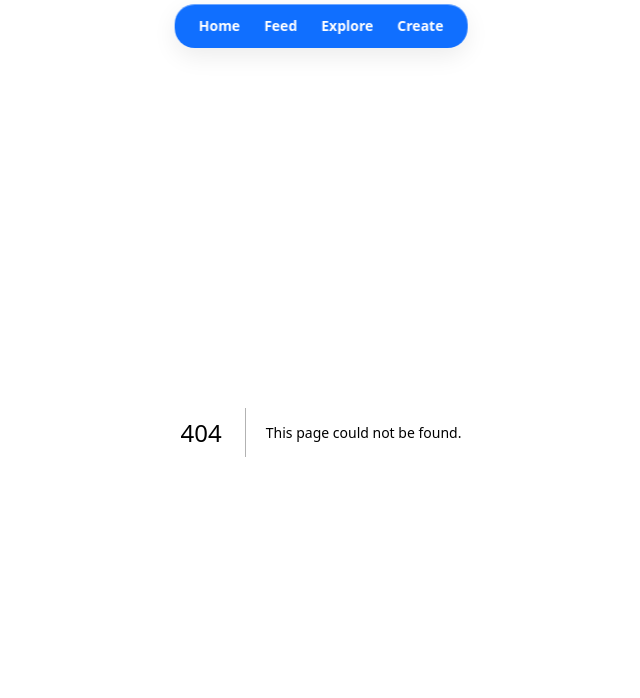
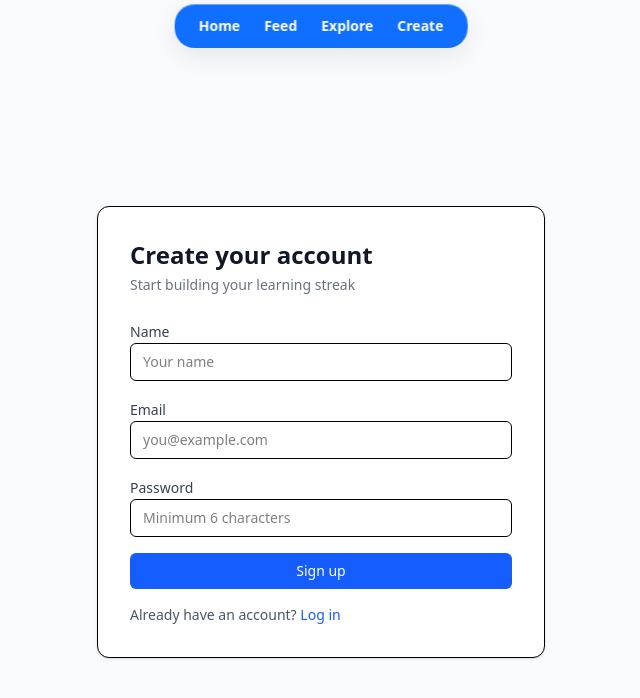
Before and after one commit to nischitpatel/skillfeed, a Next.js app: page /signup in a window 1280 px wide. Before the commit this address had no page. Shown: the top 698 px of the page, without its empty margins (319-959 px from the left). Built offline with nearby package versions, Linux system fonts and the light colour scheme.

Commit message:
Added the login/signup ui

```diff
--- /dev/null
+++ b/app/components/AuthButton.tsx
@@ -0,0 +1,10 @@
+export default function AuthButton({ text }: { text: string }) {
+    return (
+      <button
+        type="submit"
+        className="w-full rounded-md bg-blue-600 py-2 text-sm font-medium text-white hover:bg-blue-700 transition"
+      >
+        {text}
+      </button>
+    );
+  }
--- /dev/null
+++ b/app/components/AuthCard.tsx
@@ -0,0 +1,18 @@
+export default function AuthCard({
+    title,
+    subtitle,
+    children,
+  }: {
+    title: string;
+    subtitle: string;
+    children: React.ReactNode;
+  }) {
+    return (
+      <div className="w-full max-w-md rounded-xl bg-white p-8 shadow-sm border">
+        <h1 className="text-2xl font-semibold text-gray-900">{title}</h1>
+        <p className="mt-1 text-sm text-gray-500">{subtitle}</p>
+
+        <div className="mt-6">{children}</div>
+      </div>
+    );
+  }
--- /dev/null
+++ b/app/components/AuthInput.tsx
@@ -0,0 +1,24 @@
+type Props = {
+    label: string;
+    type?: string;
+    placeholder?: string;
+  };
+
+  export default function AuthInput({
+    label,
+    type = "text",
+    placeholder,
+  }: Props) {
+    return (
+      <div className="space-y-1">
+        <label className="text-sm font-medium text-gray-700">
+          {label}
+        </label>
+        <input
+          type={type}
+          placeholder={placeholder}
+          className="w-full rounded-md border px-3 py-2 text-sm outline-none focus:ring-2 focus:ring-blue-500"
+        />
+      </div>
+    );
+  }
--- /dev/null
+++ b/app/login/page.tsx
@@ -0,0 +1,37 @@
+import Link from "next/link";
+import AuthCard from "../components/AuthCard";
+import AuthButton from "../components/AuthButton";
+import AuthInput from "../components/AuthInput";
+
+export default function LoginPage() {
+  return (
+    <main className="min-h-screen flex items-center justify-center bg-gray-50 px-4">
+      <AuthCard
+        title="Welcome back"
+        subtitle="Log in to continue learning"
+      >
+        <form className="space-y-4">
+          <AuthInput
+            label="Email"
+            type="email"
+            placeholder="you@example.com"
+          />
+          <AuthInput
+            label="Password"
+            type="password"
+            placeholder="••••••••"
+          />
+
+          <AuthButton text="Log in" />
+        </form>
+
+        <p className="mt-4 text-sm text-gray-600">
+          Don't have an account?{" "}
+          <Link href="/signup" className="text-blue-600 hover:underline">
+            Sign up
+          </Link>
+        </p>
+      </AuthCard>
+    </main>
+  );
+}
--- /dev/null
+++ b/app/signup/page.tsx
@@ -0,0 +1,41 @@
+import Link from "next/link";
+import AuthCard from "../components/AuthCard";
+import AuthButton from "../components/AuthButton";
+import AuthInput from "../components/AuthInput";
+
+export default function SignupPage() {
+  return (
+    <main className="min-h-screen flex items-center justify-center bg-gray-50 px-4">
+      <AuthCard
+        title="Create your account"
+        subtitle="Start building your learning streak"
+      >
+        <form className="space-y-4">
+          <AuthInput
+            label="Name"
+            placeholder="Your name"
+          />
+          <AuthInput
+            label="Email"
+            type="email"
+            placeholder="you@example.com"
+          />
+          <AuthInput
+            label="Password"
+            type="password"
+            placeholder="Minimum 6 characters"
+          />
+
+          <AuthButton text="Sign up" />
+        </form>
+
+        <p className="mt-4 text-sm text-gray-600">
+          Already have an account?{" "}
+          <Link href="/login" className="text-blue-600 hover:underline">
+            Log in
+          </Link>
+        </p>
+      </AuthCard>
+    </main>
+  );
+}
```
